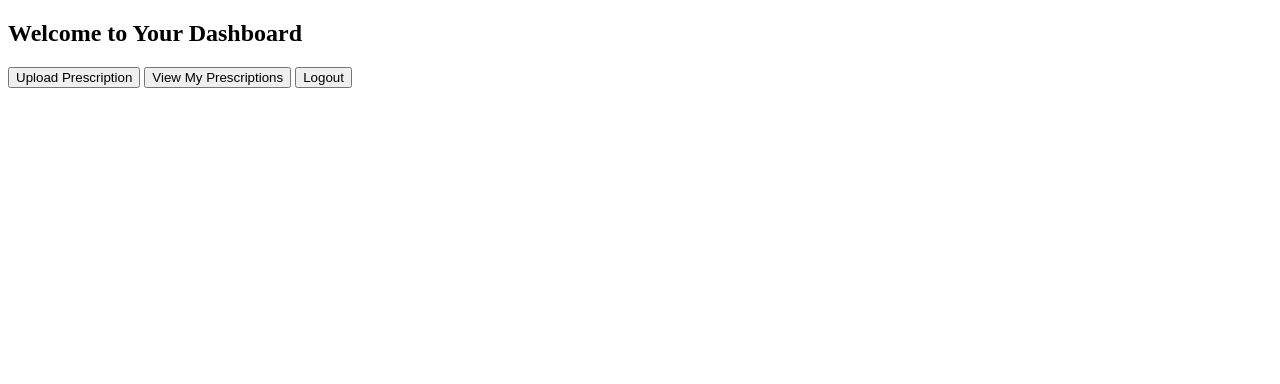
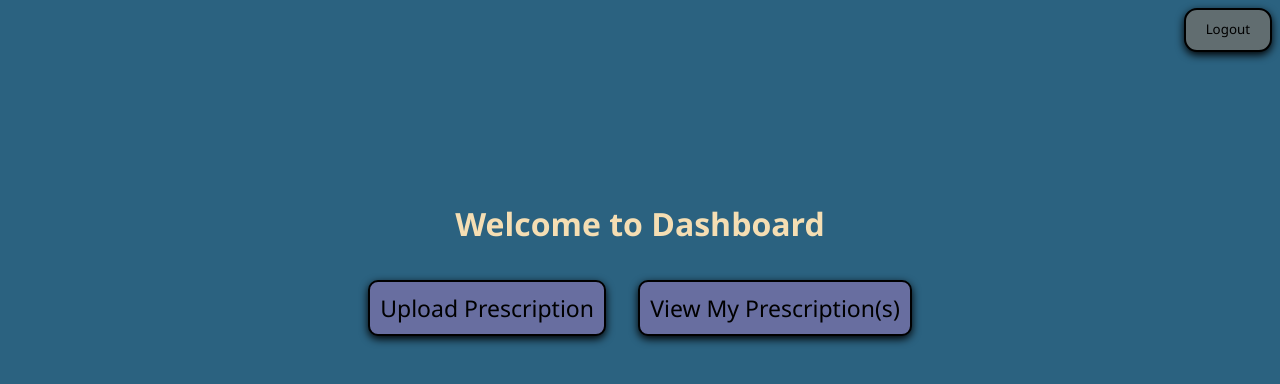
Before and after one commit to KTKarthick006/Rapicure, a plain HTML site: page frontend/home.html in a window 1280 px wide. Drawn offline with Linux system fonts and the light colour scheme.

Commit message:
fix: added hover and btn animation with styling of overall page

```diff
--- a/frontend/home.html
+++ b/frontend/home.html
@@ -3,20 +3,76 @@
 <head>
   <meta charset="UTF-8">
   <title>Home - Health Assistant</title>
+  <style>
+    * {
+      font-family: 'Segoe UI', Tahoma, Geneva, Verdana, sans-serif;
+    }
+    body {
+      background-color: #2b6280;
+    }
+    .heading {
+      margin-top: 150px;
+      text-align: center;
+      color:wheat;
+    }
+    .btns {
+      text-align: center;
+      background-color: #686ea0;
+      padding: 10px;
+      border: black solid 2px;
+      border-radius: 10px;
+      box-shadow: 0px 3px 8px black;
+      transition: 0.5s;
+      margin: 14px;
+      font-size: 23px;
+    }
+    .btns:hover {
+      box-shadow: 0px 6px 20px black;
+      transform: scale(1.03);
+      background-color: #686ea0bc;
+
+    }
+    .nessBtns {
+      text-align: center;
+    }
+    #logoutBtn {
+      text-align: right;
+      font-size: 16px;
+    }
+    .lgbtns {
+      background-color: #616d70;
+      border: black solid 2px;
+      border-radius: 13px;
+      padding: 10px 20px 12px 20px;
+      transition: 0.4s;
+      box-shadow: 0px 3px 8px black;
+    }
+    .lgbtns:hover {
+      background-color: rgb(174, 37, 3);
+      box-shadow: 0px 6px 20px black;
+
+    }
+  </style>
 </head>
 <body>
-  <h2>Welcome to Your Dashboard</h2>
+  <div id="logoutBtn">
+    <button onclick="window.location.href='/logout'" class="lgbtns">
+      Logout
+    </button>
+  </div>
+  <div class="heading">
+    <h1>Welcome to Dashboard</h1>
+  </div>
 
-  <button onclick="window.location.href='/upload'">
-    Upload Prescription
-  </button>
+  <div class="nessBtns">
+    <button onclick="window.location.href='/upload'" class="btns">
+      Upload Prescription
+    </button>
 
-  <button onclick="window.location.href='/my-prescriptions'">
-    View My Prescriptions
-  </button>
+    <button onclick="window.location.href='/my-prescriptions'" class="btns">
+      View My Prescription(s)
+    </button>
 
-  <button onclick="window.location.href='/logout'">
-    Logout
-  </button>
+  </div>
 </body>
 </html>
```
